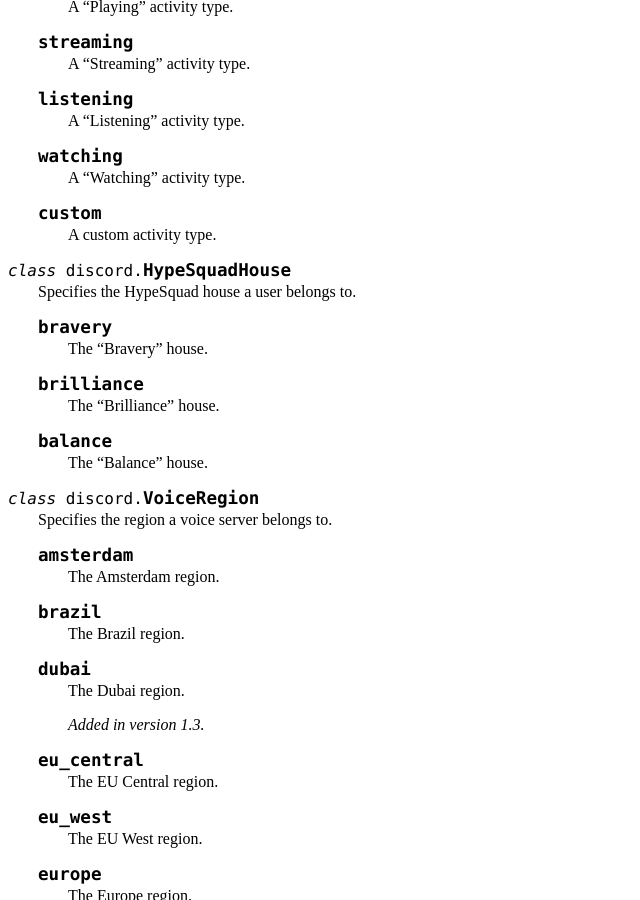
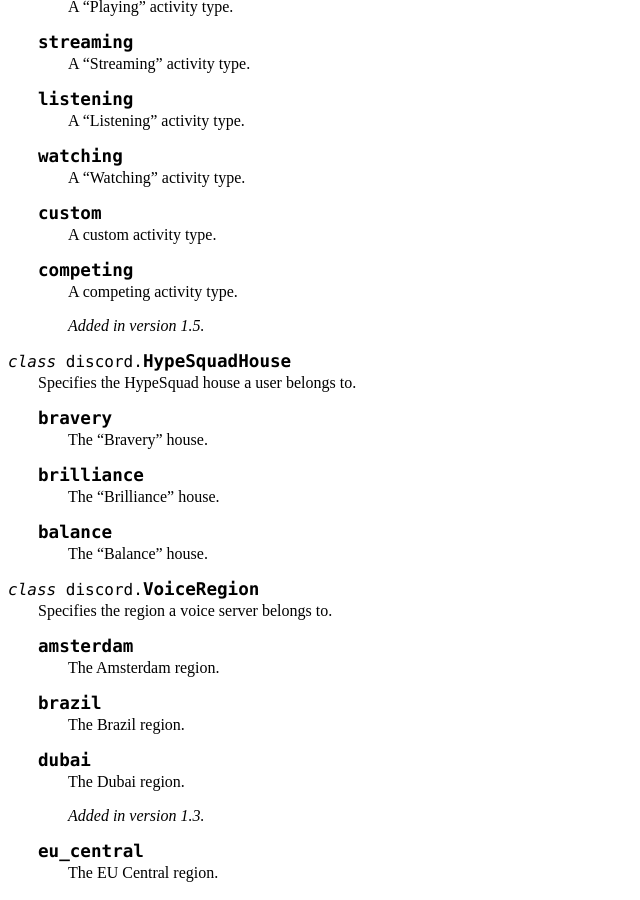
Before and after one commit to spartacus0816/dsbot, a Sphinx documentation site: the page built from docs/api.rst, in a window 1280 px wide and 900 px high, scrolled down 15537 px. Shown: the whole window, without its empty margins (0-640 px from the left). Built offline with Sphinx 7.4.7, drawn with Linux system fonts in a browser that asks for light colours.

Commit message:
Add competing activity type

```diff
--- a/docs/api.rst
+++ b/docs/api.rst
@@ -984,6 +984,11 @@
     .. attribute:: custom
 
         A custom activity type.
+    .. attribute:: competing
+
+        A competing activity type.
+
+        .. versionadded:: 1.5
 
 .. class:: HypeSquadHouse
 
```
Also changed, not shown: 1 other file.
